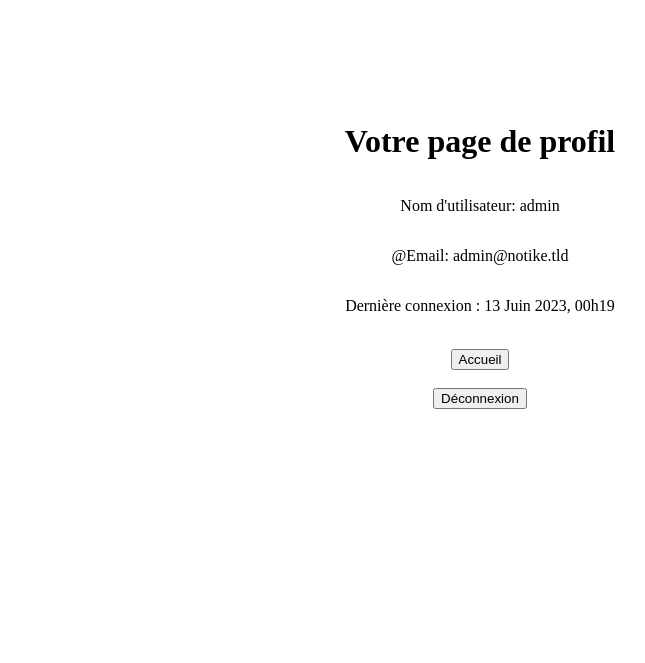
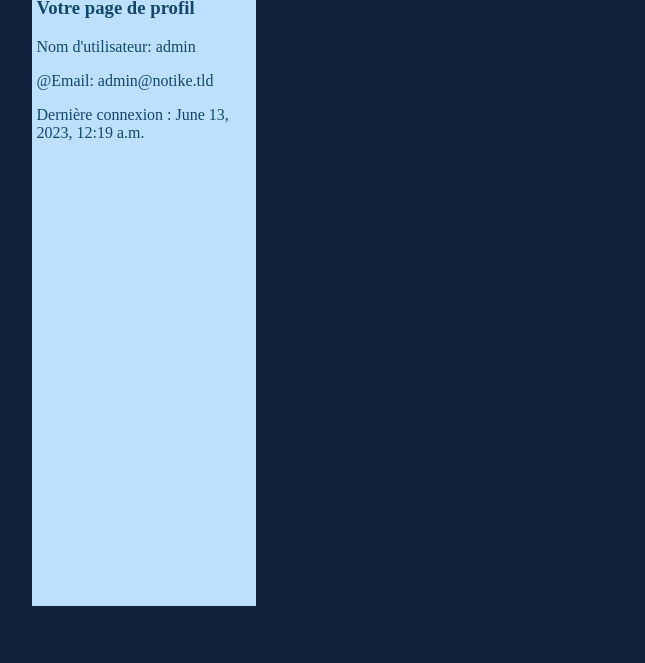
Before and after one commit to 0xKDA/sae-23, a Django app: template gestionnaire_notes/general/templates/general/profil.html in a window 1280 px wide. Shown: the part 153-816 px from the top of the page, without its empty margins (160-805 px from the left). After the commit the page ends 759 px from the top, so only its background shows below. Run offline with Django 4.2, Linux system fonts and the light colour scheme; the template is opened without the code that fills it, so the values that code supplies are empty; a user stored in the database is signed in; data comes from the database, SQL or seed files in the repository.

Commit message:
profil.html

```diff
--- a/gestionnaire_notes/general/templates/general/profil.html
+++ b/gestionnaire_notes/general/templates/general/profil.html
@@ -1,59 +1,33 @@
 <!DOCTYPE html>
 
-<html lang="fr">
 
+<!DOCTYPE html>
+<html>
     <head>
-
-    <meta charset="UTF-8">
         <title>Profil</title>
-
-    <style>
-
-        .BlocCentral {
-            display: flex;
-            flex-direction: column;
-            align-items: center;
-            justify-content: center;
-            height: 100vh;
-        }
-
-    </style>
-
-    <script>
-
-        function RedirectionURL(url) {
-            window.location.href = url;
-        }
-
-    </script>
-
+        <meta charset="utf-8"/>
+        <link rel="stylesheet" href="css.css">
     </head>
-
     <body>
-
-    <div class="BlocCentral">
-
+        <div class="page">
+            <div class="all">
+                <nav>
+                    <a href="{% url 'accueil' %}"><button>Retour à l'accueil</button></a>
+                    <a href="{% url 'deconnexion' %}"><button>Se déconnecter</button></a>
+                </nav>
+                <div class="login">
+                    <img src="test.webp"/></a></a>
+                </div>
+            </div>
+            <aside>
+                    <article class="information">
                         <h1>Votre page de profil</h1>
                         <p>Nom d'utilisateur: {{ user.username }}</p>
                         <p>@Email: {{ user.email }}</p>
-
-        {% load i18n francais %}
-        {% language 'fr' %}
-            <p>Dernière connexion : {{ user.last_login|date:"j F Y, H\hi"|nom_mois_majuscule }}</p>
-        {% endlanguage %}
-
-        {% if est_professeur %}
-            <button id="BoutonAjout" onclick="RedirectionURL('{% url 'ajout' %}')">Menu Ajout</button>
-            <button id="BoutonGestion" onclick="RedirectionURL('{% url 'gestion' %}')">Menu Gestion</button>
-        {% endif %}
-
-        <br>
-        <button id="BoutonAccueil" onclick="RedirectionURL('{% url 'accueil' %}')">Accueil</button>
-        <br>
-        <button id="BoutonDeconnexion" onclick="RedirectionURL('{% url 'deconnexion' %}')">Déconnexion</button>
+                        <p>Dernière connexion : {{ user.last_login }}</p>
+                    </article>
+                </aside>
 
         </div>
-
     </body>
-
 </html>
```
Lines whose indentation alone changed are shown as unchanged.
